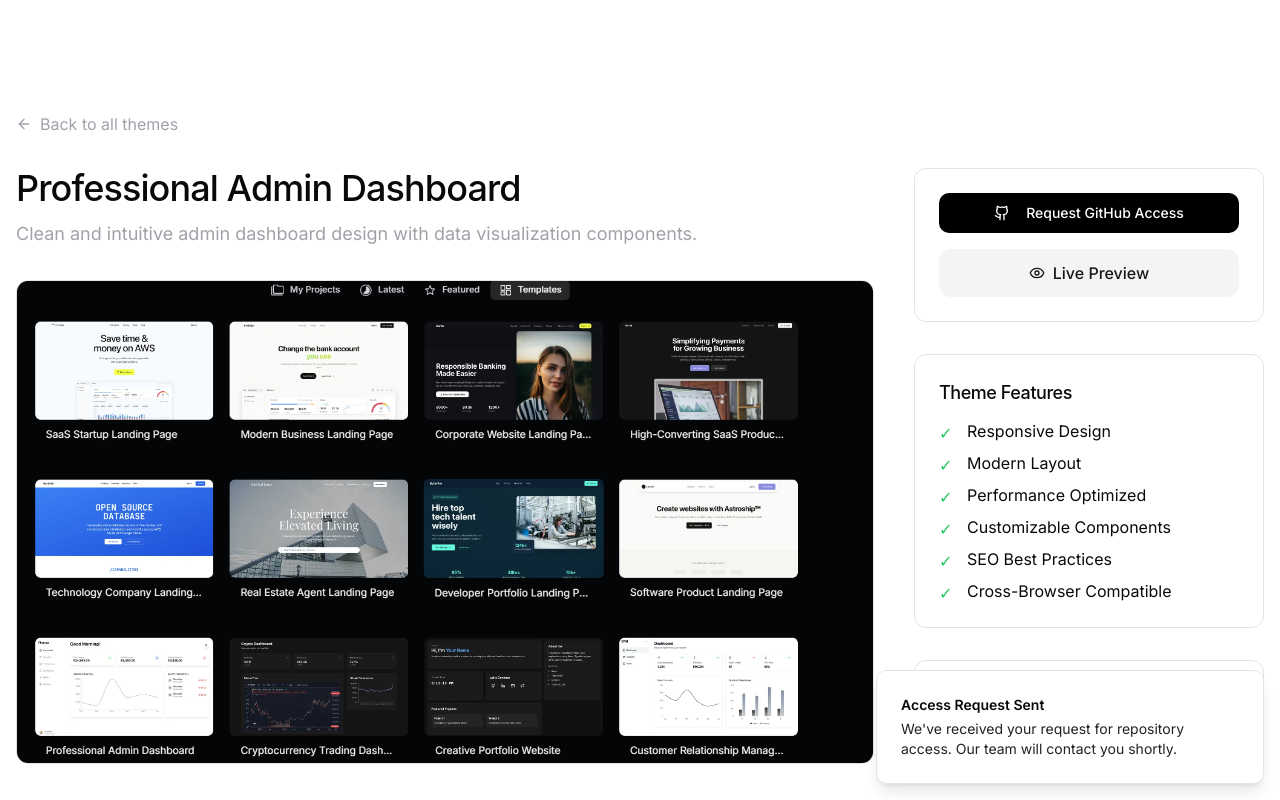
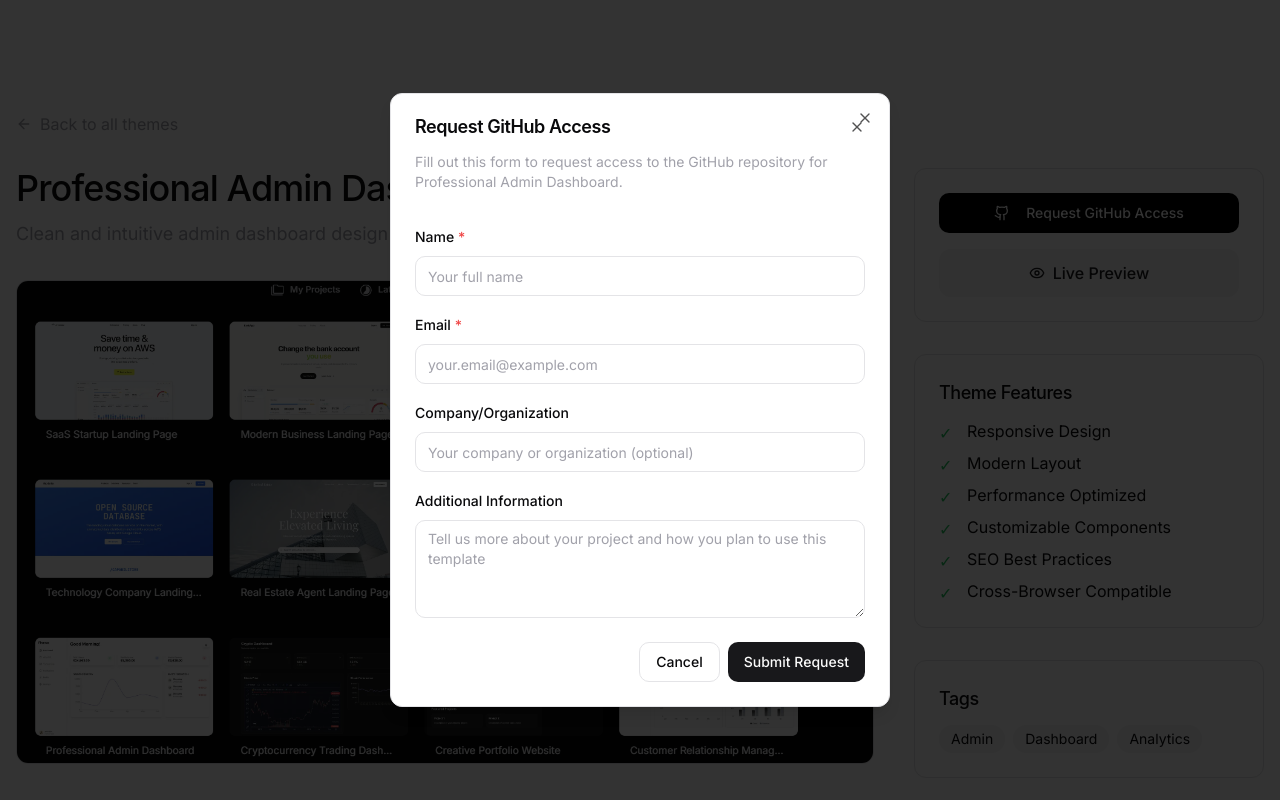
Before and after one commit to Tousif-Pro/theme-mosaic-creator, a React (Vite) app: page /theme/admin-dashboard in a window 1280 px wide. Both pictures are taken after a click on the button "Request GitHub Access". Shown: the top 800 px of the page. Built offline with nearby package versions, Linux system fonts and the light colour scheme.

Commit message:
Implement contact form on theme details
Implement a contact form on the theme details page that allows users to submit their information to the admin. Also, prevent the form from appearing on the index page.

```diff
--- a/src/pages/ThemeDetails.tsx
+++ b/src/pages/ThemeDetails.tsx
@@ -1,12 +1,16 @@
 
 import React, { useState, useEffect } from "react";
 import { useParams, useNavigate, Link } from "react-router-dom";
-import { ArrowLeft, Eye, ExternalLink, Github } from "lucide-react";
+import { ArrowLeft, Eye, ExternalLink, Github, X } from "lucide-react";
 import { getThemeById, getThemesByCategory } from "@/constants/themes";
 import ThemeGrid from "@/components/ThemeGrid";
 import { cn } from "@/lib/utils";
 import { useToast } from "@/hooks/use-toast";
 import { Button } from "@/components/ui/button";
+import { Dialog, DialogContent, DialogTitle, DialogClose, DialogDescription } from "@/components/ui/dialog";
+import { Label } from "@/components/ui/label";
+import { Input } from "@/components/ui/input";
+import { Textarea } from "@/components/ui/textarea";
 
 const ThemeDetails = () => {
   const { id } = useParams<{ id: string }>();
@@ -14,6 +18,17 @@ const ThemeDetails = () => {
   const [theme, setTheme] = useState(id ? getThemeById(id) : undefined);
   const [isImageLoaded, setIsImageLoaded] = useState(false);
   const { toast } = useToast();
+  const [showRequestForm, setShowRequestForm] = useState(false);
+  const [formData, setFormData] = useState({
+    name: "",
+    email: "",
+    company: "",
+    message: ""
+  });
+  const [formErrors, setFormErrors] = useState({
+    name: false,
+    email: false,
+  });
 
   useEffect(() => {
     if (id) {
@@ -26,11 +41,50 @@ const ThemeDetails = () => {
     }
   }, [id, navigate]);
 
-  const handleGitHubRequest = () => {
+  const handleInputChange = (e: React.ChangeEvent<HTMLInputElement | HTMLTextAreaElement>) => {
+    const { name, value } = e.target;
+    setFormData(prev => ({
+      ...prev,
+      [name]: value
+    }));
+
+    // Clear error if user types in a required field
+    if (name === 'name' || name === 'email') {
+      setFormErrors(prev => ({
+        ...prev,
+        [name]: false
+      }));
+    }
+  };
+
+  const handleSubmitRequest = (e: React.FormEvent) => {
+    e.preventDefault();
+
+    // Validate form
+    const errors = {
+      name: !formData.name.trim(),
+      email: !formData.email.trim() || !/^[^\s@]+@[^\s@]+\.[^\s@]+$/.test(formData.email)
+    };
+
+    if (errors.name || errors.email) {
+      setFormErrors(errors);
+      return;
+    }
+
+    // Submit the form data (in a real app, this would send data to a server)
     toast({
-      title: "Access Request Sent",
-      description: "We've received your request for repository access. Our team will contact you shortly.",
-      duration: 4000,
+      title: "Request Submitted Successfully",
+      description: "We've received your GitHub access request. Our team will contact you shortly.",
+      duration: 5000,
+    });
+
+    // Close the dialog and reset form
+    setShowRequestForm(false);
+    setFormData({
+      name: "",
+      email: "",
+      company: "",
+      message: ""
     });
   };
 
@@ -96,7 +150,7 @@ const ThemeDetails = () => {
           <div className="space-y-8">
             <div className="rounded-xl border border-border p-6 space-y-4">
               <Button
-                onClick={handleGitHubRequest}
+                onClick={() => setShowRequestForm(true)}
                 className="w-full bg-black text-white font-medium hover:bg-black/90"
               >
                 <Github className="w-4 h-4 mr-2" />
@@ -171,6 +225,93 @@ const ThemeDetails = () => {
           </div>
         )}
       </div>
+
+      {/* GitHub Access Request Form Dialog */}
+      <Dialog open={showRequestForm} onOpenChange={setShowRequestForm}>
+        <DialogContent className="sm:max-w-[500px]">
+          <DialogTitle className="flex justify-between items-center">
+            <span>Request GitHub Access</span>
+            <DialogClose className="h-4 w-4 opacity-70 ring-offset-background transition-opacity hover:opacity-100">
+              <X className="h-4 w-4" />
+              <span className="sr-only">Close</span>
+            </DialogClose>
+          </DialogTitle>
+          <DialogDescription>
+            Fill out this form to request access to the GitHub repository for {theme.title}.
+          </DialogDescription>
+
+          <form onSubmit={handleSubmitRequest} className="space-y-4 mt-4">
+            <div className="space-y-2">
+              <Label htmlFor="name" className="required">
+                Name <span className="text-destructive">*</span>
+              </Label>
+              <Input
+                id="name"
+                name="name"
+                value={formData.name}
+                onChange={handleInputChange}
+                className={formErrors.name ? "border-destructive" : ""}
+                placeholder="Your full name"
+              />
+              {formErrors.name && (
+                <p className="text-sm text-destructive">Please enter your name</p>
+              )}
+            </div>
+
+            <div className="space-y-2">
+              <Label htmlFor="email" className="required">
+                Email <span className="text-destructive">*</span>
+              </Label>
+              <Input
+                id="email"
+                name="email"
+                type="email"
+                value={formData.email}
+                onChange={handleInputChange}
+                className={formErrors.email ? "border-destructive" : ""}
+                placeholder="your.email@example.com"
+              />
+              {formErrors.email && (
+                <p className="text-sm text-destructive">Please enter a valid email address</p>
+              )}
+            </div>
+
+            <div className="space-y-2">
+              <Label htmlFor="company">Company/Organization</Label>
+              <Input
+                id="company"
+                name="company"
+                value={formData.company}
+                onChange={handleInputChange}
+                placeholder="Your company or organization (optional)"
+              />
+            </div>
+
+            <div className="space-y-2">
+              <Label htmlFor="message">Additional Information</Label>
+              <Textarea
+                id="message"
+                name="message"
+                value={formData.message}
+                onChange={handleInputChange}
+                placeholder="Tell us more about your project and how you plan to use this template"
+                rows={4}
+              />
+            </div>
+
+            <div className="flex justify-end gap-2 pt-2">
+              <Button
+                type="button"
+                variant="outline"
+                onClick={() => setShowRequestForm(false)}
+              >
+                Cancel
+              </Button>
+              <Button type="submit">Submit Request</Button>
+            </div>
+          </form>
+        </DialogContent>
+      </Dialog>
     </div>
   );
 };
```
